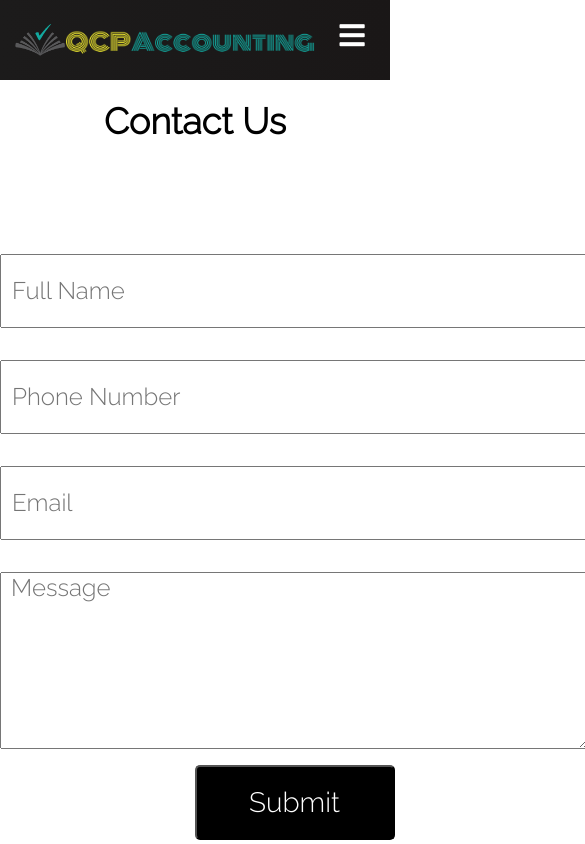
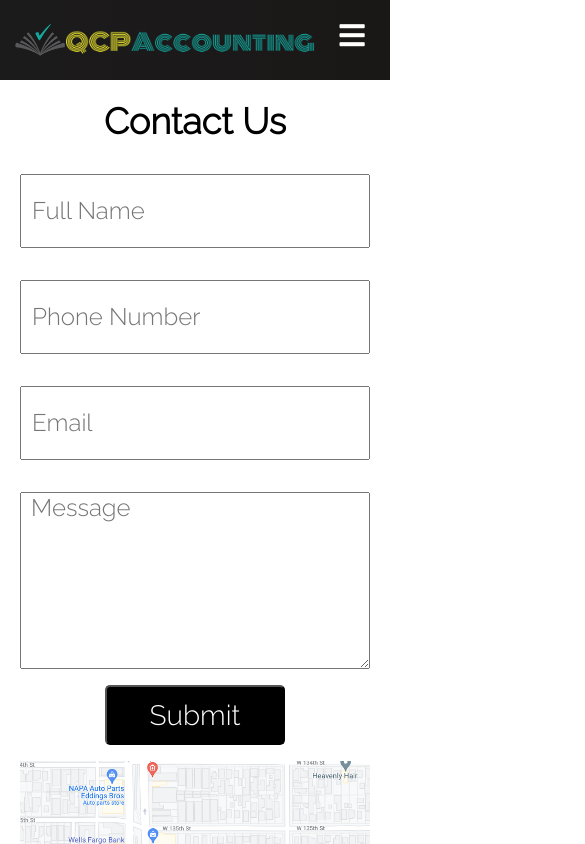
Before and after one commit to ralphie94/qcpaccounting-website, a React (Create React App) app in the folder client/: page /contact-us in a window 390 px wide. Shown: the top 844 px of the page, 585 px wide, since content can reach past the window. Built offline with nearby package versions, Linux system fonts and the light colour scheme.

Commit message:
contact page finished

```diff
--- a/client/src/components/Footer.css
+++ b/client/src/components/Footer.css
@@ -54,6 +54,6 @@
 
 @media(max-width: 600px) {
     .footer-title {
-        width: 370px;
+        width: 360px;
     }
 }
--- a/client/src/components/HeroSection.css
+++ b/client/src/components/HeroSection.css
@@ -1,6 +1,5 @@
 .hero-container {
     background: linear-gradient(rgba(0, 0, 0, 0.5), rgba(0, 0, 0, 0.5)), url('../../public/images/los-angeles.jpeg') center center/cover no-repeat;
-    background-attachment: fixed;
     height: 100vh;
     width: 100%;
     display: flex;
@@ -17,3 +16,9 @@
     font-family: "Raleway";
     text-align: center;
 }
+
+@media(max-width: 400px) {
+    .hero-container > p {
+        font-size: 56px;
+    }
+}
--- a/client/src/components/Navbar.css
+++ b/client/src/components/Navbar.css
@@ -173,6 +173,6 @@
       }
 
       .nav-item {
-        margin-bottom: 5rem;
+        margin-bottom: 3rem;
       }
   }
--- a/client/src/components/pages/Contact.css
+++ b/client/src/components/pages/Contact.css
@@ -103,3 +103,44 @@ textarea[type="text"] {
     font-weight: bold;
     font-size: 24px;
 }
+
+@media(max-width: 600px) {
+    .contact-container {
+        display: flex;
+        flex-direction: column;
+        margin-top: 1rem;
+    }
+
+    .map {
+        width: 350px;
+        height: 300px;
+        margin-top: 1rem;
+    }
+
+    .input-box {
+        width: 350px;
+    }
+
+    .message-box {
+        width: 350px;
+    }
+
+    .submit-btn {
+        width: 180px;
+        height: 60px;
+    }
+
+    .map-container > p {
+        font-family: "Roboto";
+        font-weight: bold;
+        font-size: 18px;
+    }
+}
+
+@media(max-width: 820px) {
+    .contact-container {
+        display: flex;
+        flex-direction: column;
+        margin-top: 1rem;
+    }
+}
```
